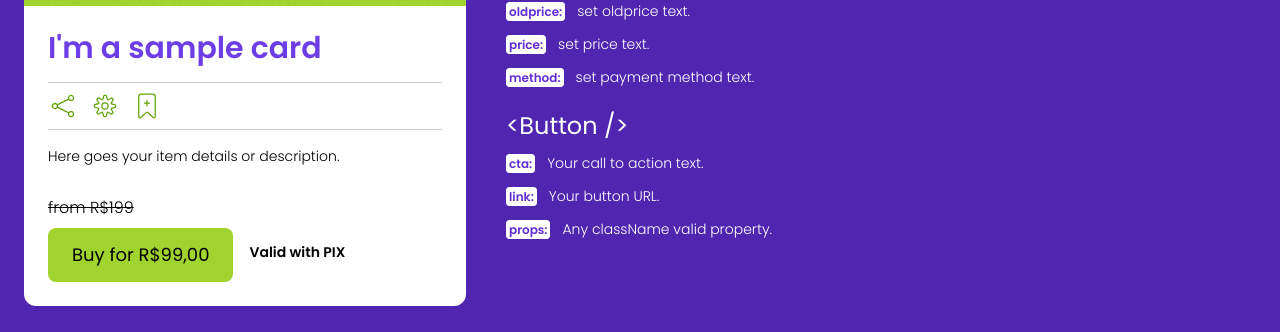
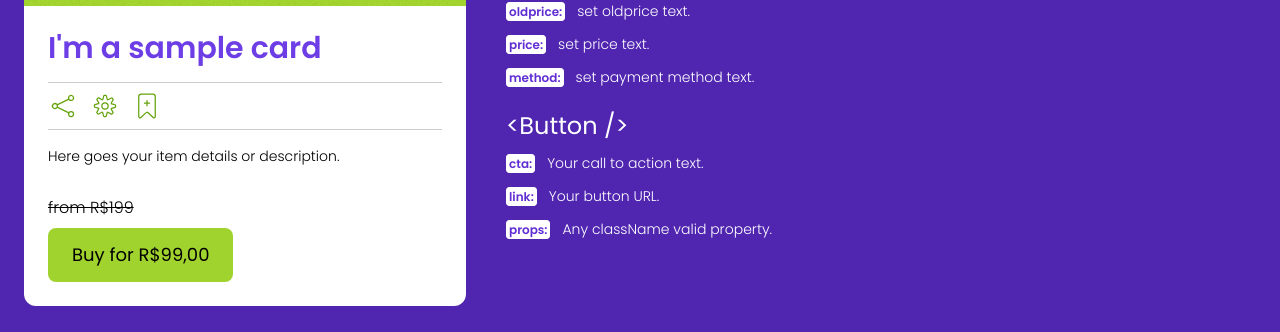
Before and after one commit to allrox/allrox-ui-kit, a Next.js app: page / in a window 1280 px wide. Shown: the part 3459-3791 px from the top of the page. Built offline with nearby package versions, Linux system fonts and the light colour scheme.

Commit message:
Refactor Card component to include offerTag prop in PricingLine for enhanced pricing display

```diff
--- a/src/app/components/Card/index.js
+++ b/src/app/components/Card/index.js
@@ -1,10 +1,10 @@
 import Image from "next/image"
+import PricingLine from "../PricingLine";
 import { CiShare2 } from "react-icons/ci";
 import { CiSettings } from "react-icons/ci";
 import { CiBookmarkPlus } from "react-icons/ci";
-import PricingLine from "../PricingLine";
 
-export default function Card({ props, imgurl, alt, title, share, settings, bookmark, desc, oldprice, price, method, buttonUrl, tag }) {
+export default function Card({ props, imgurl, alt, title, share, settings, bookmark, desc, oldprice, price, offerTag, buttonUrl, tag }) {
     return (
         <div className={`flex flex-col bg-white text-black rounded-xl text-base font-regular lg:hover:scale-[1.02] hover:shadow-[0_0_40px_5px_rgba(0,0,0,.1)] transition-transform ${props} `}>
 
@@ -30,11 +30,11 @@ export default function Card({ props, imgurl, alt, title, share, settings, bookm
                         {settings && <a href={share}><CiSettings /></a>}
                         {bookmark && <a href={share}><CiBookmarkPlus /></a>}
                     </div>
-                    <div className="flex flex-col h-full justify-around flex-1">
+                    <div className="flex flex-col flex-1">
                         <div className="py-3 flex-1 text-sm">
                             {desc}
                         </div>
-                        <PricingLine oldprice={oldprice} price={price} method={method} buttonUrl={buttonUrl} />
+                        <PricingLine oldprice={oldprice} price={price} offerTag={offerTag} buttonUrl={buttonUrl} />
                     </div>
                 </div>
             </div>
```
